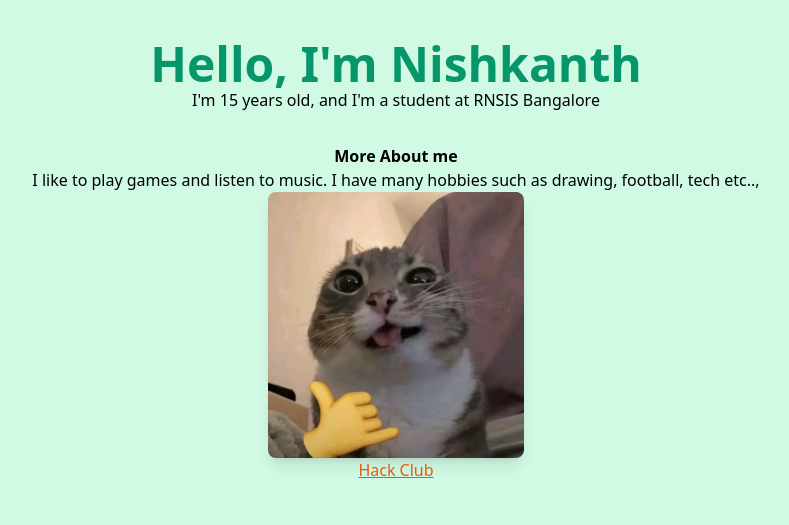
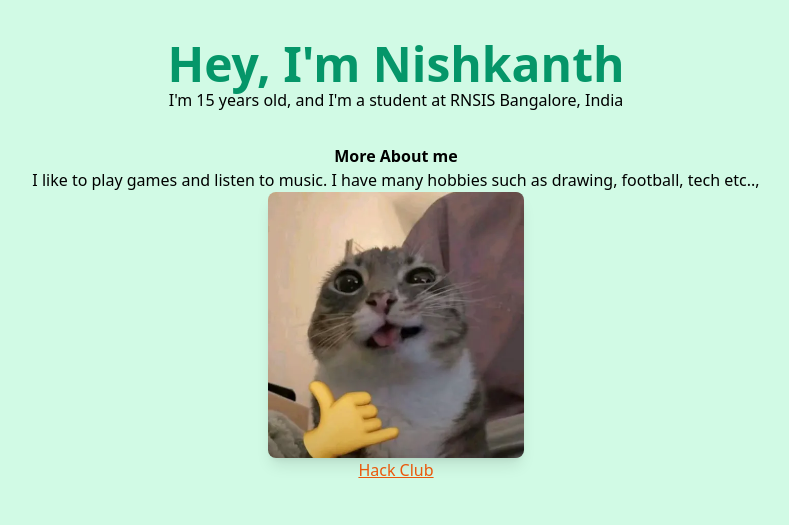
Before and after one commit to nishkanth0/my-portfolio, a plain HTML site: page index.html in a window 1280 px wide. Shown: the whole page, without its empty margins (244-1033 px from the left). Drawn offline with nearby package versions, Linux system fonts and the light colour scheme.

Commit message:
My-portfolio

```diff
--- a/index.html
+++ b/index.html
@@ -5,9 +5,9 @@
         <script src="https://cdn.tailwindcss.com"></script>
 	</head>
 	<body class="text-center bg-emerald-100 p-10">
-		<h1 class="text-emerald-600 text-5xl font-semibold">Hello, I'm Nishkanth</h1>
+		<h1 class="text-emerald-600 text-5xl font-semibold">Hey, I'm Nishkanth</h1>
 
-            I'm 15 years old, and I'm a student at RNSIS Bangalore
+            I'm 15 years old, and I'm a student at RNSIS Bangalore, India
         </p>
 
        <h2 class="mt-8 font-semibold">More About me</h2>
@@ -18,3 +18,5 @@
         <a href="https://hackclub.com" class="text-orange-600 underline hover:text-pink-600">Hack Club</a>
 	</body>
 </html>
+ <!-- This is html project I made on my own, I like the way it was so easy to use tailwind. Excited to work my way
+      till 500 frags to attend the Phantom event! -->
```
Also changed, not shown: 1 other file.
